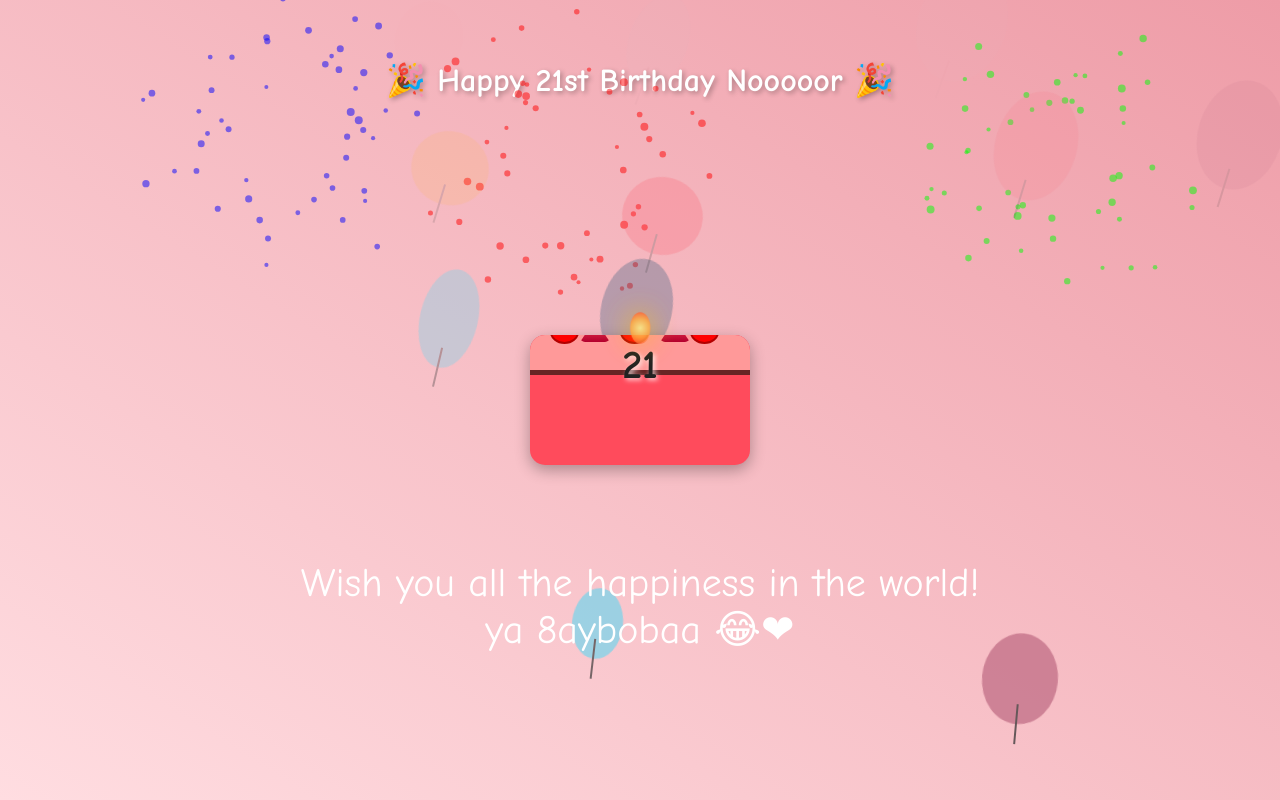
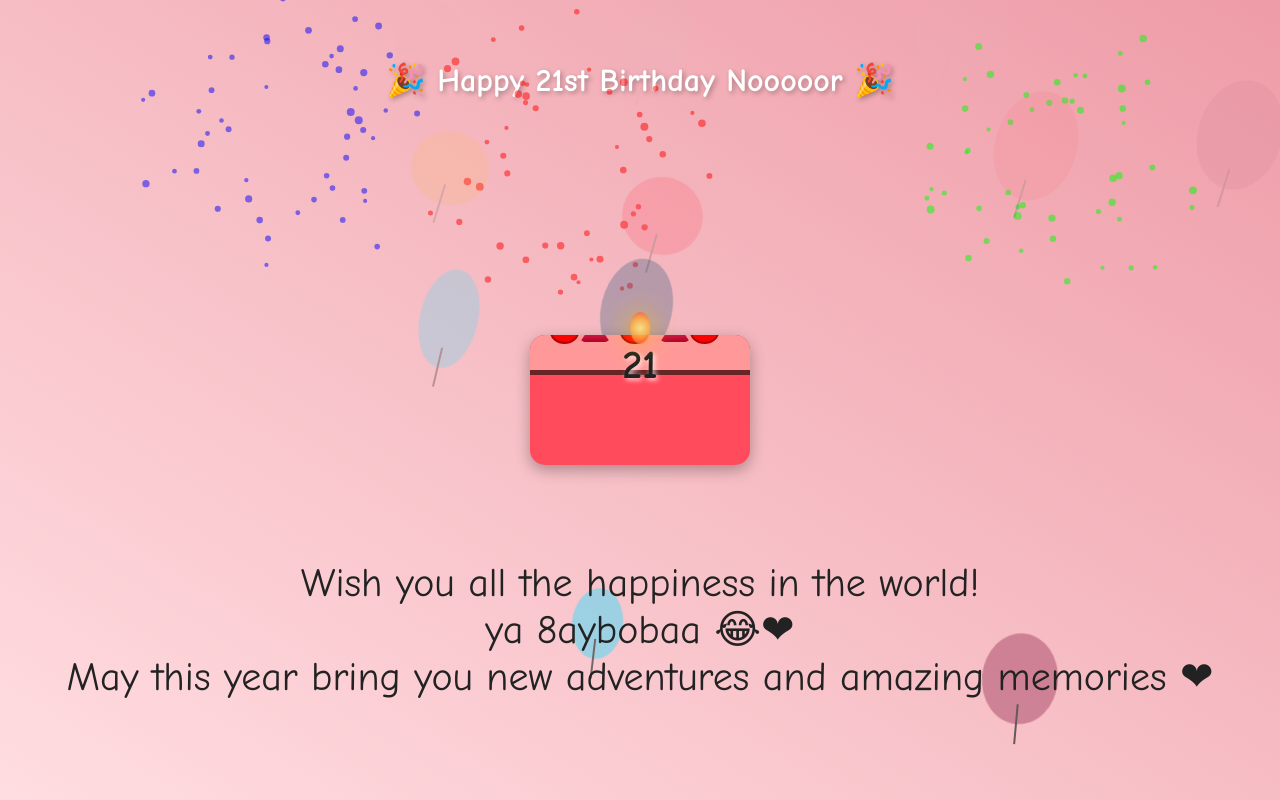
Before and after one commit to El-drini/HBD, a plain HTML site: page index.html in a window 1280 px wide. Both pictures are taken after a click on the button "Click here 💌". Shown: the top 800 px of the page. Drawn offline with Linux system fonts and the light colour scheme.

Commit message:
message modified:   index.html

```diff
--- a/index.html
+++ b/index.html
@@ -183,7 +183,7 @@
         cursor: pointer;
         box-shadow: 0 4px 10px rgba(0, 0, 0, 0.3);
         transition: transform 0.2s ease;
-        z-index: 10;
+        z-index: 30;
       }
 
       #surprise:hover {
@@ -194,12 +194,12 @@
         position: absolute;
         top: 70%;
         font-size: 2.5em;
-        color: #fff;
+        color: #222;
         text-align: center;
         opacity: 0;
         transition: opacity 1s ease;
         padding: 0 10px;
-        z-index: 10;
+        z-index: 25;
       }
 
       /* Fireworks Canvas */
@@ -243,7 +243,8 @@
     <!-- Surprise Button & Message -->
     <button id="surprise">Click here 💌</button>
     <div id="message">
-      Wish you all the happiness in the world!<br />ya 8aybobaa 😂❤
+      Wish you all the happiness in the world!<br />ya 8aybobaa 😂❤ <br />
+      May this year bring you new adventures and amazing memories ❤
     </div>
 
     <!-- Fireworks -->
```
